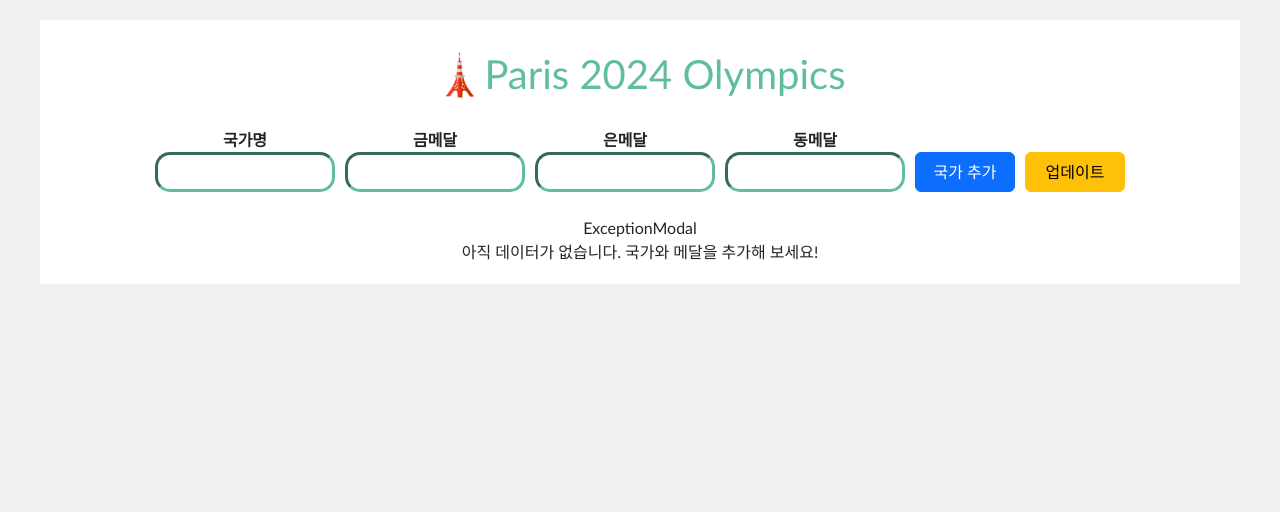
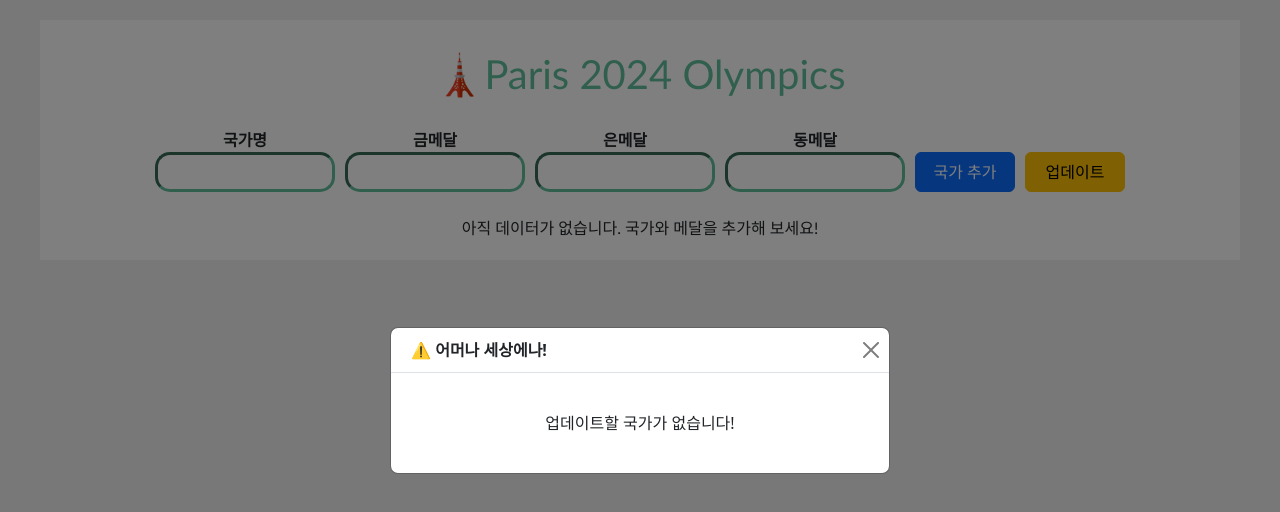
Before and after one commit to arendt9797/olympics-medal-ranking, a React (Vite) app: page / in a window 1280 px wide. Both pictures are taken after a click on the button "업데이트". Shown: the top 512 px of the page. Built offline with nearby package versions, Linux system fonts and the light colour scheme.

Commit message:
feature: 모달 기능 및 스타일링

```diff
--- a/src/components/ExceptionModal.jsx
+++ b/src/components/ExceptionModal.jsx
@@ -1,9 +1,18 @@
 import React from 'react'
-import { Modal } from 'react-bootstrap'
+import { Modal, Button } from 'react-bootstrap'
+import '../styles/ExceptionModal.css'
 
-function ExceptionModal({ show }) {
+// 모달 컴포넌트
+function ExceptionModal({ show, setShow, modalContent }) {
+    const closeModalHandler = () => setShow(false)
+
     return (
-        <div>ExceptionModal</div>
+        <Modal show={show} onHide={closeModalHandler} centered>
+            <Modal.Header className='modal-header' closeButton>⚠️ 어머나 세상에나!</Modal.Header>
+            <Modal.Body className='modal-body'>
+                {modalContent}
+            </Modal.Body>
+        </Modal>
     )
 }
 
--- a/src/components/InputBar.jsx
+++ b/src/components/InputBar.jsx
@@ -5,12 +5,16 @@
 
 // 입력 컴포넌트
 function InputBar({ country, medals, rows, setCountry, setMedals, setRows }) {
+    // 모달 상태
     const [show, setShow] = useState(false)
+    const [modalContent, setModalContent] = useState('')
 
+    // 모달 열기
     const showModalHandler = () => setShow(true)
+    const modalContentHandler = (message) => setModalContent(message)
 
     // 버튼 스타일
-    const style = {
+    const buttonStyle = {
         marginBottom: "4px",
         height: "40px",
         width: "100px"
@@ -37,23 +41,30 @@
 
     // 국가 추가 버튼 클릭 시 테이블 데이터 추가
     const addRowHandler = () => {
-        rows.find((row) => row.country === country) ?? showModalHandler()
+        if (rows.find((row) => country === row.country)) {
+            modalContentHandler('이미 해당 국가가 있습니다!')
+            showModalHandler()
+        } else {
             setRows([...rows, { country, medals, id: crypto.randomUUID() }])
             setCountry('')
             setMedals({ gold: '', silver: '', bronze: '' })
         }
+    }
 
     // 업데이트 버튼 클릭 시 테이블 업데이트
     const updateRowHandler = () => {
+        if (!(rows.find((row) => country === row.country))) {
+            modalContentHandler('업데이트할 국가가 없습니다!')
+            showModalHandler()
+        } else {
             const updatedRows = rows.map((row) => {
-            if (row.country === country) {
-                row.medals = medals
-            }
+                country === row.country && (row.medals = medals)
                 return row
             })
             setRows(updatedRows)
             setCountry('')
             setMedals({ gold: '', silver: '', bronze: '' })
+        }
     }
 
     return (
@@ -76,12 +87,12 @@
                         <div>동메달</div>
                         <input type="number" min='0' id='bronze' value={medals.bronze} onChange={onMedalsChange} />
                     </div>
-                    <CRUDButton style={style} handler={addRowHandler}>국가 추가</CRUDButton>
-                    <CRUDButton style={style} buttonVariant='warning' handler={updateRowHandler}>업데이트</CRUDButton>
+                    <CRUDButton style={buttonStyle} handler={addRowHandler}>국가 추가</CRUDButton>
+                    <CRUDButton style={buttonStyle} buttonVariant='warning' handler={updateRowHandler}>업데이트</CRUDButton>
                 </form>
             </div>
             {/* 모달 컴포넌트 */}
-            <ExceptionModal show={show} />
+            <ExceptionModal show={show} setShow={setShow} modalContent={modalContent} />
         </>
     )
 }
--- a/src/components/RankingTableRow.jsx
+++ b/src/components/RankingTableRow.jsx
@@ -4,7 +4,7 @@
 // 테이블 행 컴포넌트
 function RankingTableRow({ sortedRows, setRows }) {
     // 버튼 스타일
-    const style = {
+    const buttonStyle = {
         margin: "auto",
         padding: "0",
         height: "30px",
@@ -27,7 +27,7 @@
                     <td>{medals.gold}</td>
                     <td>{medals.silver}</td>
                     <td>{medals.bronze}</td>
-                    <td><CRUDButton style={style} buttonVariant='danger' rowId={row.id} handler={deleteRowHandler}>삭제</CRUDButton></td>
+                    <td><CRUDButton style={buttonStyle} buttonVariant='danger' rowId={row.id} handler={deleteRowHandler}>삭제</CRUDButton></td>
                 </tr>
             })}
         </tbody>
--- /dev/null
+++ b/src/styles/exceptionModal.css
@@ -0,0 +1,11 @@
+.modal-header {
+    padding: 10px 10px 10px 20px;
+    font-weight: bold;
+}
+
+.modal-body {
+    height: 100px;
+    display: flex;
+    align-items: center;
+    margin: auto;
+}
```
Lines whose indentation alone changed are shown as unchanged.
